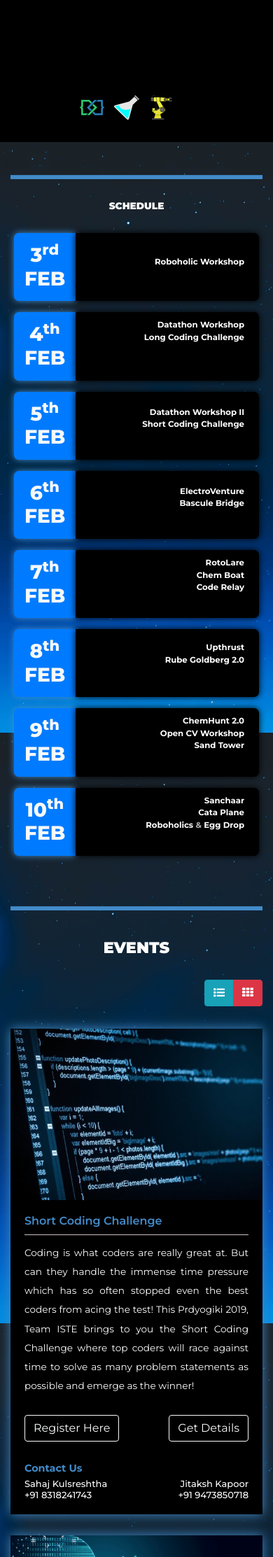
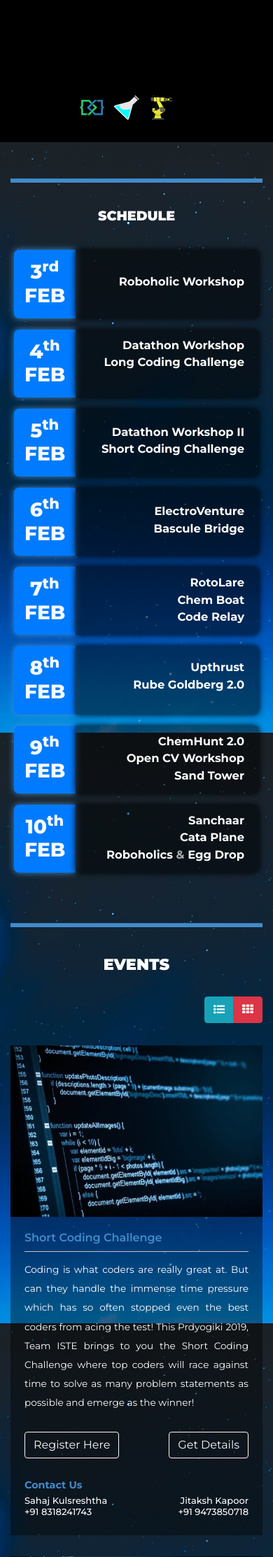
Before and after one commit to ParthPant/prodyogiki19, a PHP site: page / in a window 390 px wide. Shown: the part 641-2866 px from the top of the page at 70% size. Run offline with PHP 8.4, Linux system fonts and the light colour scheme.

Commit message:
Updated ui and some images

```diff
--- a/css/gridview.css
+++ b/css/gridview.css
@@ -74,7 +74,6 @@ p.group.inner.list-group-item-text {
     -moz-border-radius: 0px;
     border-radius: 0px;
     border: none;
-    box-shadow: 0 0 16px #428bca;
 }
 
 .item.list-group-item {
--- a/css/style.css
+++ b/css/style.css
@@ -384,7 +384,7 @@ h3.agile-title {
 
 #schedule .event-card {
     box-shadow: 0 0 10px #010101;
-    background: #000;
+    background: rgba(0, 0, 0, 0.5);
     padding: 10px 21px;
     font-size: 1.2em;
     color: #aaa;
@@ -462,8 +462,9 @@ a.btn-agile span {
 }
 
 .card {
-    background-color: #000;
-    box-shadow: none;
+    background-color: rgba(0, 0, 0, 0.4);
+    box-shadow: none !important;
+    min-height: 700px;
 }
 
 .contact-me {
@@ -1298,7 +1299,7 @@ textarea {
 
 @media screen and (max-width: 600px) {
     #schedule {
-        font-size: 2.5vw;
+        font-size: 3.5vw;
     }
 }
 
--- a/index.html
+++ b/index.html
@@ -745,7 +745,7 @@ float : right;
                     <div class="item col-md-6 col-lg-4">
                         <div id="roboClencher" class="thumbnail card">
                             <div class="img-event">
-                                <img class="group list-group-image img-fluid" src="images/bot.jpg" alt="" />
+                                <img class="group list-group-image img-fluid" src="images/clench.jpg" alt="" />
                             </div>
                             <div class="caption card-body">
                                 <h4 class="group card-title inner list-group-item-heading">
```
Also changed, not shown: images/clench.jpg, images/open.png.
